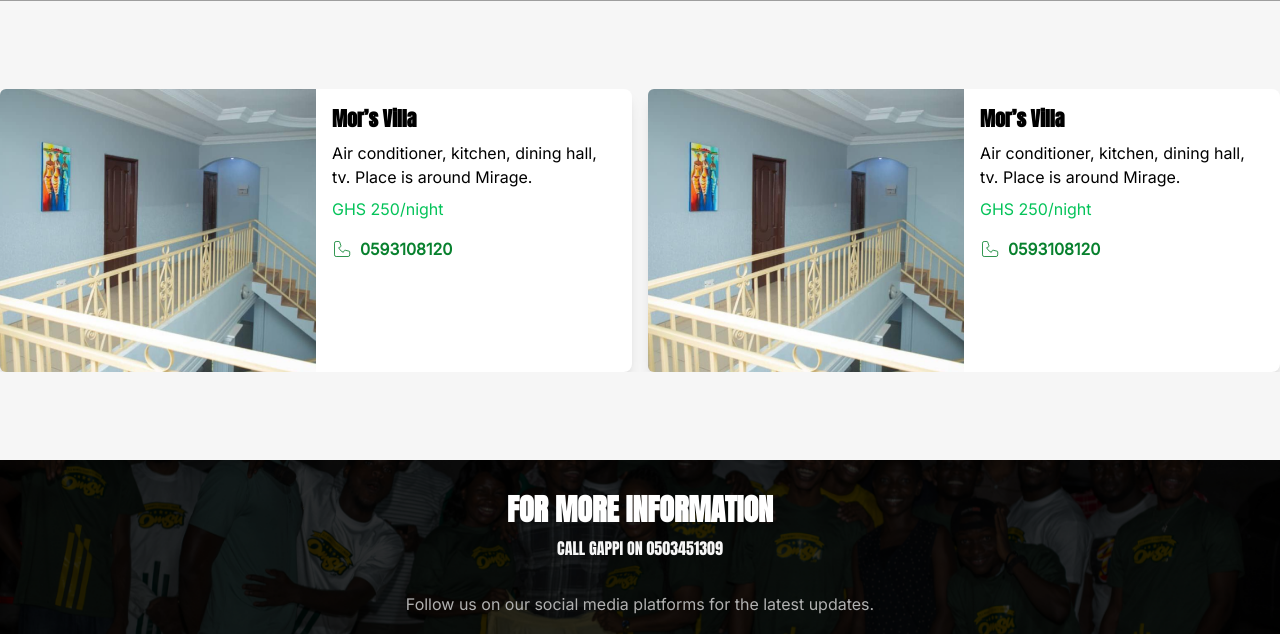
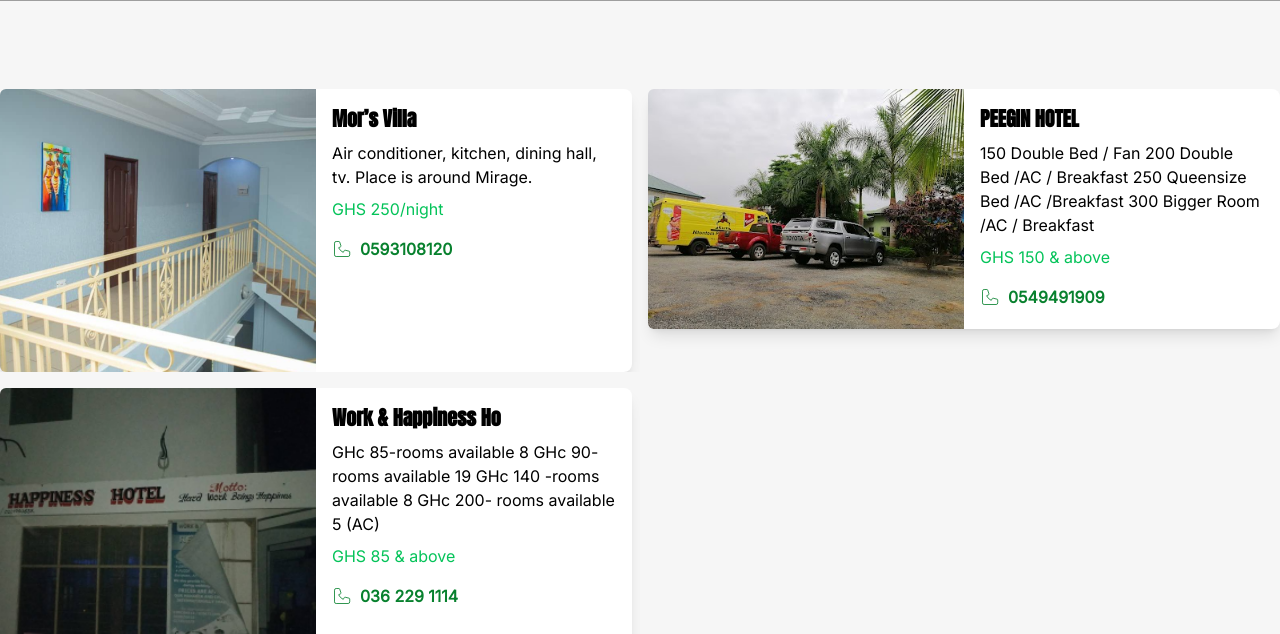
Before and after one commit to Derrickvibe/omsu13_homecoming, a website built with Parcel: page src/accomodation.html in a window 1280 px wide. Shown: the part 283-917 px from the top of the page. Built offline with nearby package versions, Linux system fonts and the light colour scheme; grey boxes are pictures that could not be loaded.

Commit message:
added peegin and work happiness hotel

```diff
--- a/src/accomodation.html
+++ b/src/accomodation.html
@@ -85,13 +85,16 @@
                 class="my-2 px-2 w-full overflow-hidden sm:my-1 sm:px-1 sm:w-1/2 md:my-2 md:px-2 md:w-1/2 lg:my-2 lg:px-2 lg:w-1/2 xl:my-2 xl:px-2 xl:w-1/2">
                 <div class="flex flex-col md:flex-row bg-white shadow-lg rounded-lg">
                     <div class="md:w-1/2 h-64 md:h-auto md:rounded-l-md overflow-hidden">
-                        <img src="img/morvilla.png" class="w-full h-full object-cover">
+                        <img src="img/peegin.jpeg" class="w-full h-full object-cover">
                     </div>
                     <div class="w-full md:w-1/2 p-4">
-                        <h3 class="text-xl font-bold">Mor’s Villa</h3>
-                        <p class="mt-2">Air conditioner, kitchen, dining hall, tv. Place is around Mirage.</p>
-                        <p class="mt-2 text-omsulitgreen">GHS 250/night</p>
-                        <a href="tel:0593108120"
+                        <h3 class="text-xl font-bold">PEEGIN HOTEL</h3>
+                        <p class="mt-2">150 Double Bed / Fan
+                            200 Double Bed /AC / Breakfast
+                            250 Queensize Bed /AC /Breakfast
+                            300 Bigger Room /AC / Breakfast</p>
+                        <p class="mt-2 text-omsulitgreen">GHS 150 & above</p>
+                        <a href="tel:0549491909"
                             class="text-omsugreen font-bold hover:text-omsulitgreen mt-4 inline-flex items-center">
                             <svg class="w-5 h-5 mr-2" fill="none" stroke="currentColor" viewBox="0 0 24 24"
                                 xmlns="http://www.w3.org/2000/svg">
@@ -99,11 +102,39 @@
                                     d="M3 5a2 2 0 012-2h3.28a1 1 0 01.948.684l1.498 4.493a1 1 0 01-.502 1.21l-2.257 1.13a11.042 11.042 0 005.516 5.516l1.245-2.09a1 1 0 011.018-.502l4.847 1.201a1 1 0 01.684.949V19a2 2 0 01-2 2H5a2 2 0 01-2-2V5z">
                                 </path>
                             </svg>
-                            0593108120
+                            0549491909
                         </a>
                     </div>
                 </div>
             </div>
+              <!-- Accommodation Card 3 -->
+              <div
+              class="my-2 px-2 w-full overflow-hidden sm:my-1 sm:px-1 sm:w-1/2 md:my-2 md:px-2 md:w-1/2 lg:my-2 lg:px-2 lg:w-1/2 xl:my-2 xl:px-2 xl:w-1/2">
+              <div class="flex flex-col md:flex-row bg-white shadow-lg rounded-lg">
+                  <div class="md:w-1/2 h-64 md:h-auto md:rounded-l-md overflow-hidden">
+                      <img src="img/wrkandhappy.png" class="w-full h-full object-cover">
+                  </div>
+                  <div class="w-full md:w-1/2 p-4">
+                      <h3 class="text-xl font-bold">Work & Happiness Ho</h3>
+                      <p class="mt-2">
+                        GHc 85-rooms available 8
+                        GHc 90- rooms available 19
+                        GHc 140 -rooms available 8
+                        GHc 200- rooms available 5 (AC)</p>
+                      <p class="mt-2 text-omsulitgreen">GHS 85 & above</p>
+                      <a href="tel:0362291114"
+                          class="text-omsugreen font-bold hover:text-omsulitgreen mt-4 inline-flex items-center">
+                          <svg class="w-5 h-5 mr-2" fill="none" stroke="currentColor" viewBox="0 0 24 24"
+                              xmlns="http://www.w3.org/2000/svg">
+                              <path strokeLinecap="round" strokeLinejoin="round" strokeWidth="2"
+                                  d="M3 5a2 2 0 012-2h3.28a1 1 0 01.948.684l1.498 4.493a1 1 0 01-.502 1.21l-2.257 1.13a11.042 11.042 0 005.516 5.516l1.245-2.09a1 1 0 011.018-.502l4.847 1.201a1 1 0 01.684.949V19a2 2 0 01-2 2H5a2 2 0 01-2-2V5z">
+                              </path>
+                          </svg>
+                          036 229 1114
+                      </a>
+                  </div>
+              </div>
+          </div>
 
 
         </div>
```
Also changed, not shown: dist/accomodation.html, dist/peegin.3cb3676d.jpeg (added), dist/wrkandhappy.f9b4bb29.png (added), src/img/peegin.jpeg (added), src/img/wrkandhappy.png (added).
